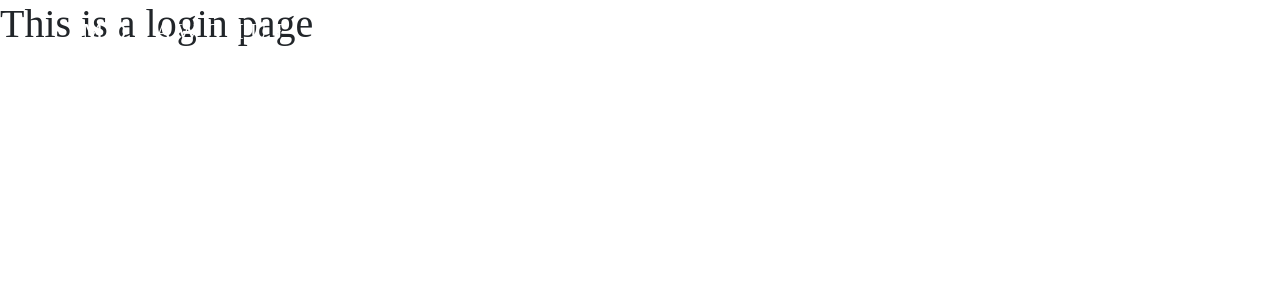
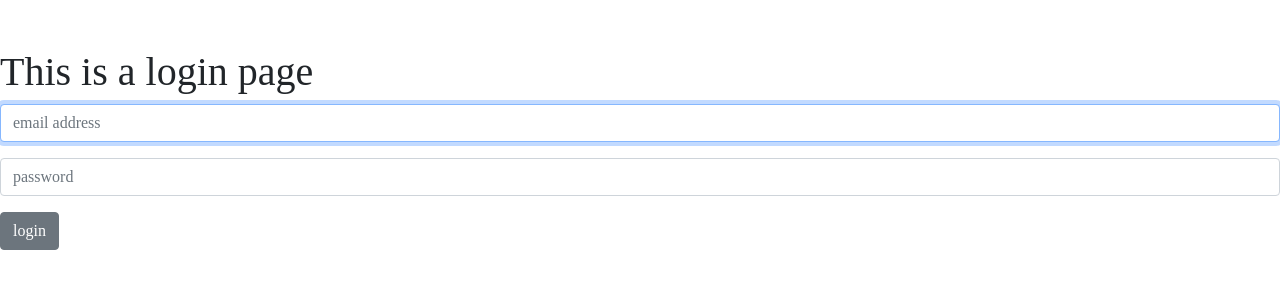
Before and after one commit to Schabowyz/FashionApp, a Django app: page /user/login in a window 1280 px wide. Shown: the top 300 px of the page. Run offline with Django 4.2, Linux system fonts and the light colour scheme.

Commit message:
Added simple login/out, register, profile and orders pages

```diff
--- a/templates/layout_main.html
+++ b/templates/layout_main.html
@@ -85,12 +85,15 @@
                             <div class="dropdown">
                                 <a class="nav-item nav-link" href="#" id="navbarDropdown" role="button" data-bs-toggle="dropdown" aria-expanded="false">profile</a>
                                 <ul class="dropdown-menu dropdown-menu-dark custom-almost-transparent" aria-labelledby="navbarDropdown">
-                                    <li><a class="dropdown-item custom-onclick" href="{% url 'user:profile' %}">your profile</a></li>
-                                    <li><a class="dropdown-item custom-onclick" href="{% url 'user:orders' %}">your orders</a></li>
-                                    <li><hr class="dropdown-divider"></li>
-                                    <li><a class="dropdown-item custom-onclick" href="{% url 'user:login' %}">login</a></li>
-                                    <li><a class="dropdown-item custom-onclick" href="#">logout</a></li>
-                                    <li><a class="dropdown-item custom-onclick" href="{% url 'user:register' %}">register</a></li>
+                                    {% if user.is_authenticated %}
+                                        <li><a class="dropdown-item custom-onclick" href="{% url 'user:profile' %}">your profile</a></li>
+                                        <li><a class="dropdown-item custom-onclick" href="{% url 'user:orders' %}">your orders</a></li>
+                                        <li><hr class="dropdown-divider"></li>
+                                        <li><a class="dropdown-item custom-onclick" href="{% url 'user:logout' %}">logout</a></li>
+                                    {% else %}
+                                        <li><a class="dropdown-item custom-onclick" href="{% url 'user:login' %}">login</a></li>
+                                        <li><a class="dropdown-item custom-onclick" href="{% url 'user:register' %}">register</a></li>
+                                    {% endif %}
                                 </ul>
                             </div>
 
--- a/user/templates/user/login.html
+++ b/user/templates/user/login.html
@@ -6,6 +6,19 @@
 
 {% block body %}
 
+    <br><br>
     <h1>This is a login page</h1>
+    <form action="{% url 'user:login' %}" method="post">
+        {% csrf_token %}
+        <div class="mb-3">
+            <input class="form-control" type="email" name="username" placeholder="email address" required="required" autofocus>
+        </div>
+        <div class="mb-3">
+            <input class="form-control" type="password" name="password" placeholder="password" required="required">
+        </div>
+        <div class="mb-3">
+            <button type="submit" class="btn btn-secondary">login</button>
+        </div>
+    </form>
 
 {% endblock %}
--- a/user/templates/user/profile.html
+++ b/user/templates/user/profile.html
@@ -6,6 +6,12 @@
 
 {% block body %}
 
+    <br><br>
     <h1>This is a profile page</h1>
+    <ul>
+        <li>email: {{ user.email }}</li>
+        <li>name: {{ user.first_name }}</li>
+        <li>surname: {{ user.last_name }}</li>
+    </ul>
 
 {% endblock %}
--- a/user/urls.py
+++ b/user/urls.py
@@ -4,6 +4,7 @@ from . import views
 app_name = "user"
 urlpatterns = [
     path("login", views.login_view, name="login"),
+    path("logout", views.logout_view, name="logout"),
     path("register", views.register, name="register"),
     path("", views.profile, name="profile"),
     path("orders", views.orders, name="orders")
--- a/user/views.py
+++ b/user/views.py
@@ -1,16 +1,32 @@
+from django.contrib.auth.decorators import login_required
 from django.http import HttpResponseRedirect
 from django.shortcuts import render
 from django.urls import reverse
 
-# Create your views here.
+from .helpers import user_login, user_logout, user_register
+
+
 def login_view(request):
+    if request.method == "POST":
+        if user_login(request):
+            return HttpResponseRedirect(reverse("base:index"))
     return render(request, "user/login.html")
 
+@login_required
+def logout_view(request):
+    user_logout(request)
+    return HttpResponseRedirect(reverse("base:index"))
+
 def register(request):
+    if request.method == "POST":
+        if user_register(request):
+            return HttpResponseRedirect(reverse("base:index"))
     return render(request, "user/register.html")
 
+@login_required
 def profile(request):
     return render(request, "user/profile.html")
 
+@login_required
 def orders(request):
     return render(request, "user/orders.html")
```
Also changed, not shown: user/helpers.py (added, +25 -0 lines), user/templates/user/orders.html (+10 -0 lines), user/templates/user/register.html (+13 -0 lines), db.sqlite3.
